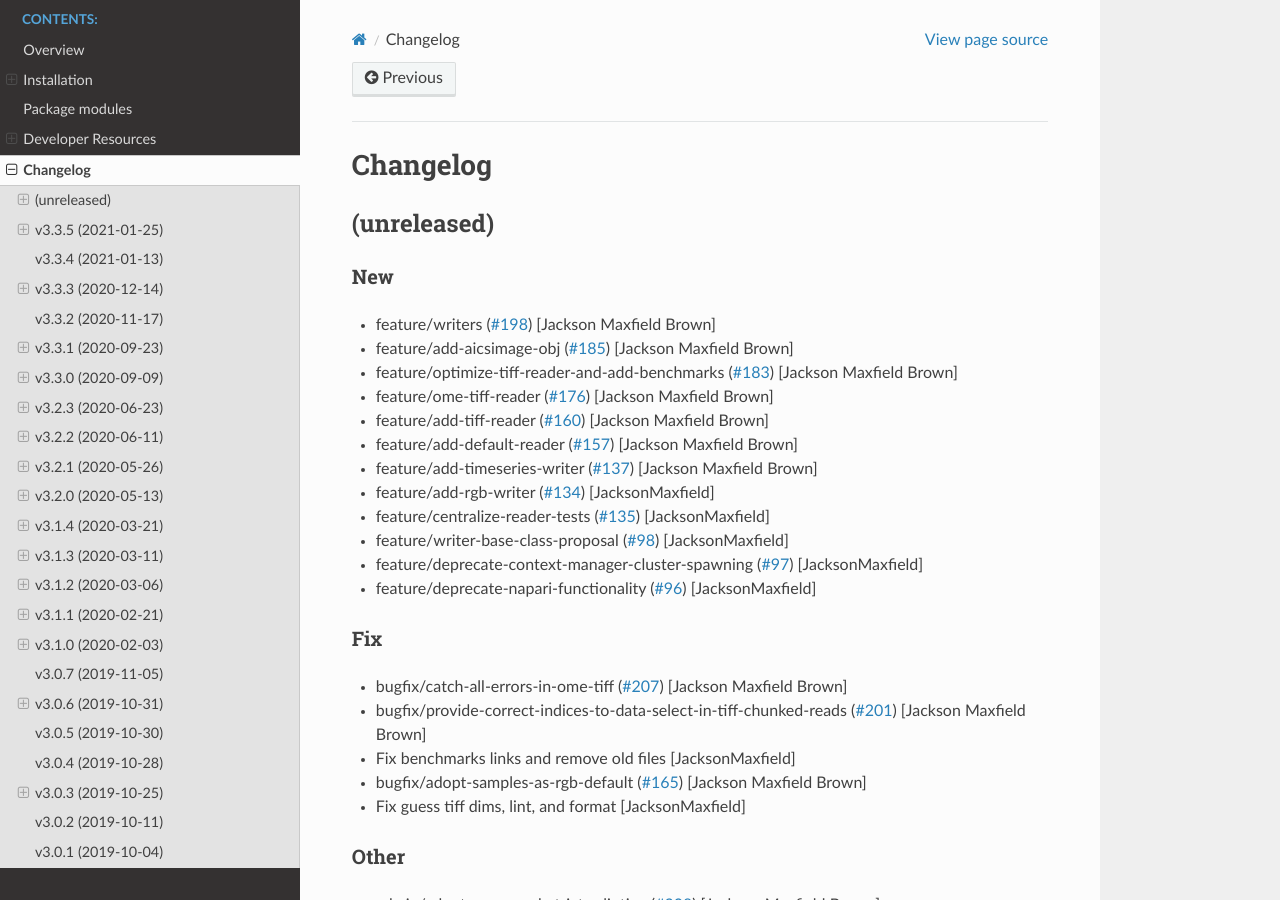
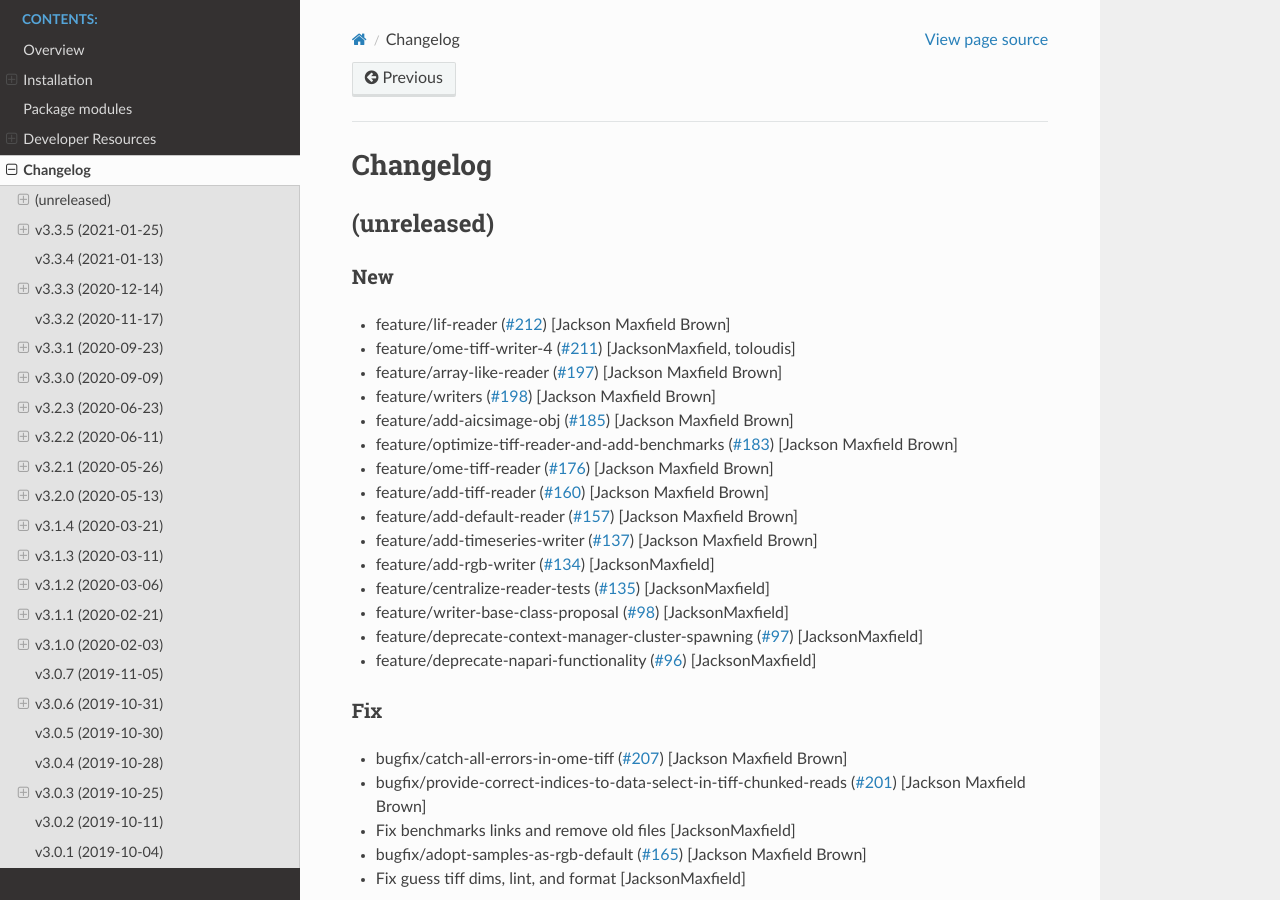
Before and after one commit to AllenCellModeling/aicsimageio, a Sphinx documentation site: the page built from docs/CHANGELOG.rst, in a window 1280 px wide and 900 px high. Built offline with Sphinx 7.4.7 and the Read the Docs theme 2.0.0, drawn with Linux system fonts in a browser that asks for light colours; pages that are not in the unit, such as notebooks, are missing from menus.

Commit message:
Bump version: 4.0.0.dev2 → 4.0.0.dev3

```diff
--- a/aicsimageio/__init__.py
+++ b/aicsimageio/__init__.py
@@ -13,7 +13,7 @@ __author__ = "Jackson Maxfield Brown, Allen Institute for Cell Science"
 __email__ = "jmaxfieldbrown@gmail.com, jamies@alleninstitute.org, bowdenm@spu.edu"
 # Do not edit this string manually, always use bumpversion
 # Details in CONTRIBUTING.md
-__version__ = "4.0.0.dev2"
+__version__ = "4.0.0.dev3"
 
 
 def get_module_version() -> str:
--- a/cookiecutter.yaml
+++ b/cookiecutter.yaml
@@ -6,5 +6,5 @@ default_context:
     project_slug: "aicsimageio"
     project_short_description: "Image Reading, Metadata Conversion, and Image Writing for Microscopy Images in Pure Python"
     pypi_username: "aicspypi"
-    version: "4.0.0.dev2"
+    version: "4.0.0.dev3"
     open_source_license: "BSD license"
--- a/docs/CHANGELOG.rst
+++ b/docs/CHANGELOG.rst
@@ -6,6 +6,15 @@ Changelog
 
 New
 ~~~
+- feature/lif-reader  (`#212
+  <https://github.com/AllenCellModeling/aicsimageio/pull/212>`_)
+  [Jackson Maxfield Brown]
+- feature/ome-tiff-writer-4  (`#211
+  <https://github.com/AllenCellModeling/aicsimageio/pull/211>`_)
+  [JacksonMaxfield, toloudis]
+- feature/array-like-reader  (`#197
+  <https://github.com/AllenCellModeling/aicsimageio/pull/197>`_)
+  [Jackson Maxfield Brown]
 - feature/writers  (`#198
   <https://github.com/AllenCellModeling/aicsimageio/pull/198>`_)
   [Jackson Maxfield Brown]
--- a/setup.cfg
+++ b/setup.cfg
@@ -1,5 +1,5 @@
 [bumpversion]
-current_version = 4.0.0.dev2
+current_version = 4.0.0.dev3
 parse = (?P<major>\d+)\.(?P<minor>\d+)\.(?P<patch>\d+).dev(?P<dev_release>\d+)
 serialize = {major}.{minor}.{patch}.dev{dev_release}
 commit = True
--- a/setup.py
+++ b/setup.py
@@ -106,6 +106,6 @@ setup(
     url="https://github.com/AllenCellModeling/aicsimageio",
     # Do not edit this string manually, always use bumpversion
     # Details in CONTRIBUTING.md
-    version="4.0.0.dev2",
+    version="4.0.0.dev3",
     zip_safe=False,
 )
```
